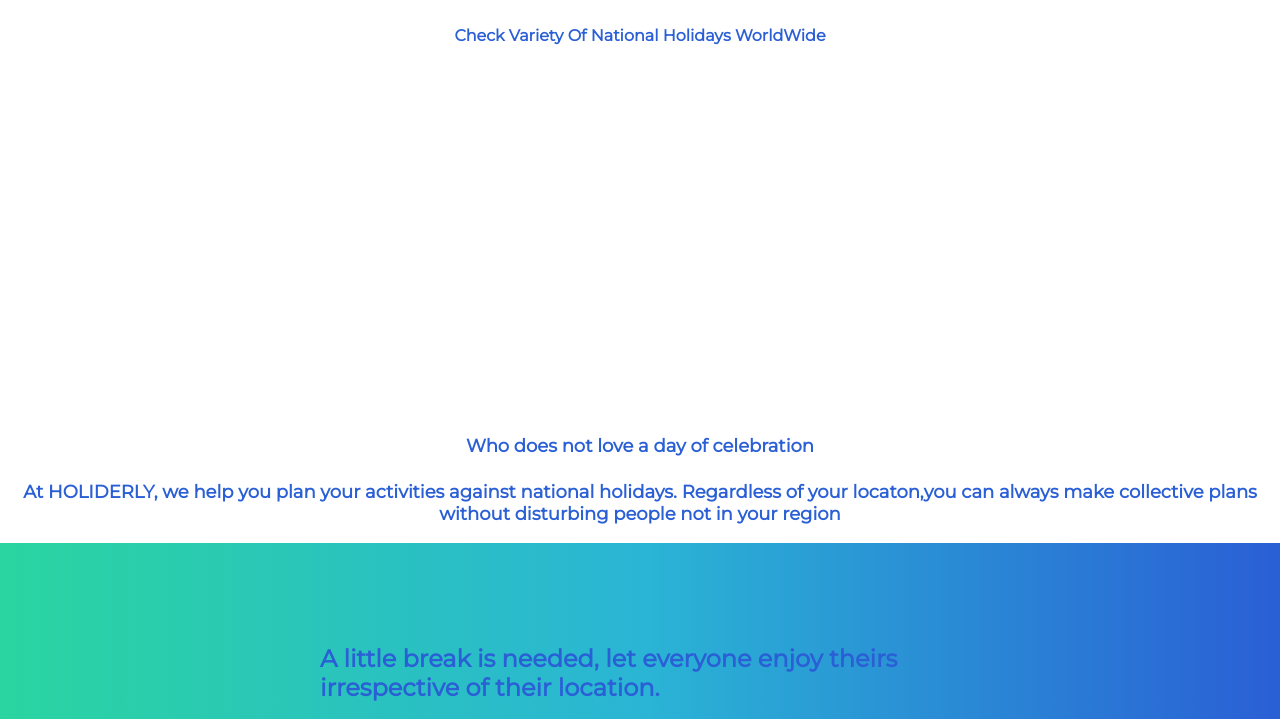
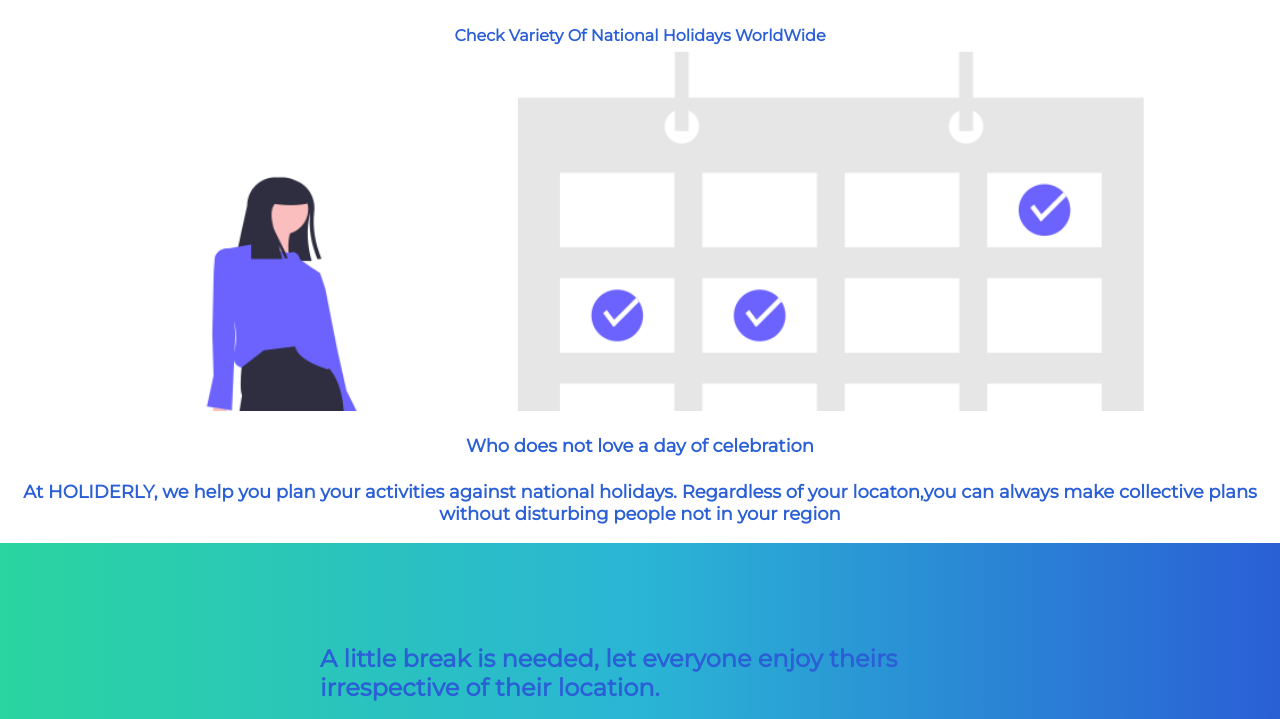
Before and after one commit to Muneerah1612/Holiderly, a plain HTML site: page index.html in a window 1280 px wide. Shown: the part 60-779 px from the top of the page. Drawn offline with Linux system fonts and the light colour scheme; the site is published under a folder, as on GitHub Pages, so addresses that start at the root find nothing.

Commit message:
Update index.css

```diff
--- a/index.css
+++ b/index.css
@@ -4,7 +4,7 @@ body {
 
 }
 header {
-    background-image: url('/calend.png');
+    background-image: url('./calend.png');
     background-repeat: no-repeat;
     background-size: cover;
     text-align: center;
```
